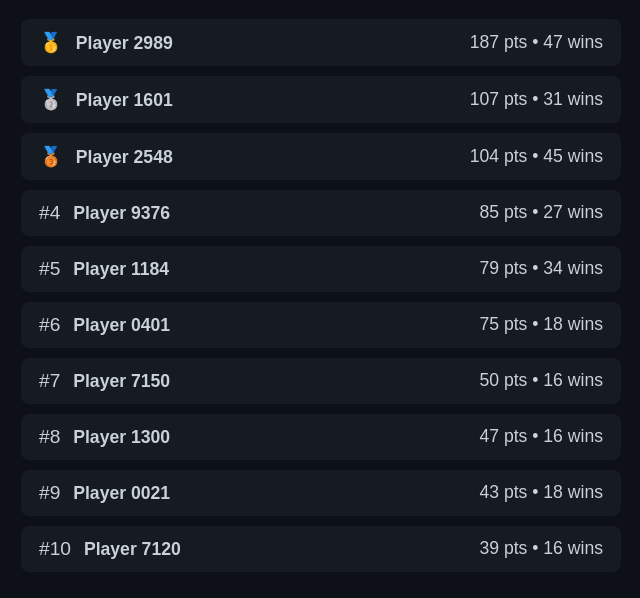
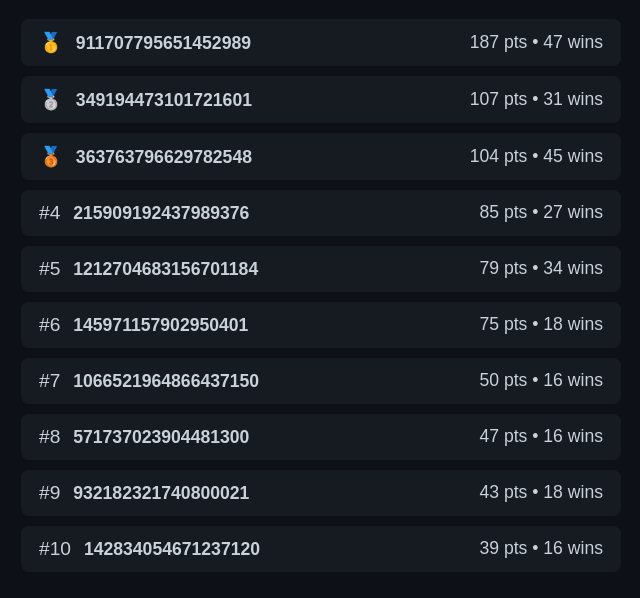
Before and after one commit to Boomflex/marvel-quiz-leaderboard, a plain HTML site: page index.html in a window 1280 px wide. Shown: the part 122-720 px from the top of the page, without its empty margins (319-959 px from the left). Drawn offline with Linux system fonts and the light colour scheme.

Commit message:
Update index.html

```diff
--- a/index.html
+++ b/index.html
@@ -57,7 +57,7 @@
 
         sorted.forEach(([userId, stats], i) => {
           const medal = medals[i] || `#${i + 1}`;
-          const name = `Player ${userId.slice(-4)}`; // fallback if no real names
+          const name = userId;
           const item = document.createElement('li');
 
           item.innerHTML = `
```
